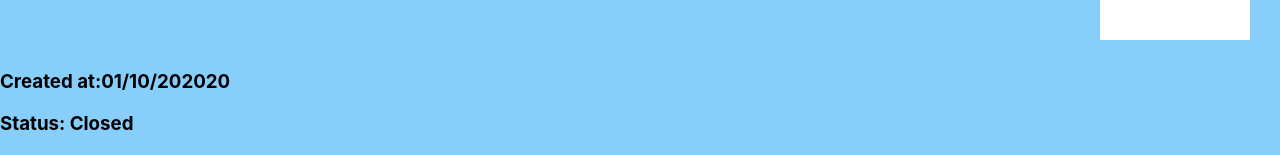
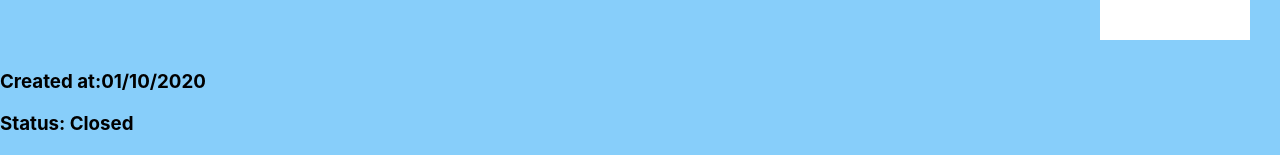
Before and after one commit to SashaJohnson123/react-crowdfunding, a React (Create React App) app: page /project/1 in a window 1280 px wide. Shown: the part 140-295 px from the top of the page. Built offline with nearby package versions, Linux system fonts and the light colour scheme; no server answers.

Commit message:
Updated Time

```diff
--- a/src/pages/ProjectPage.jsx
+++ b/src/pages/ProjectPage.jsx
@@ -23,7 +23,7 @@ function ProjectPage() {
       <h3>{projectData.description}</h3>
       <h3>
         Created at:
-        <Moment format="DD/MM/YYY">{projectData.created_date}</Moment>
+        <Moment format="DD/MM/YYYY">{projectData.created_date}</Moment>
       </h3>
       <h3>{`Status: ${projectData.is_open ? "Open" : "Closed"}`}</h3>
       <h3>Pledges:</h3>
@@ -36,6 +36,8 @@ function ProjectPage() {
           );
         })}
       </ul>
+
+
     </div>
   );
 }
```
